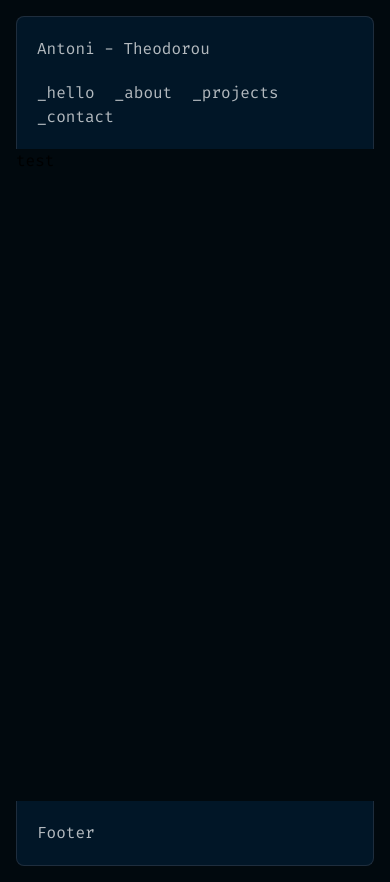
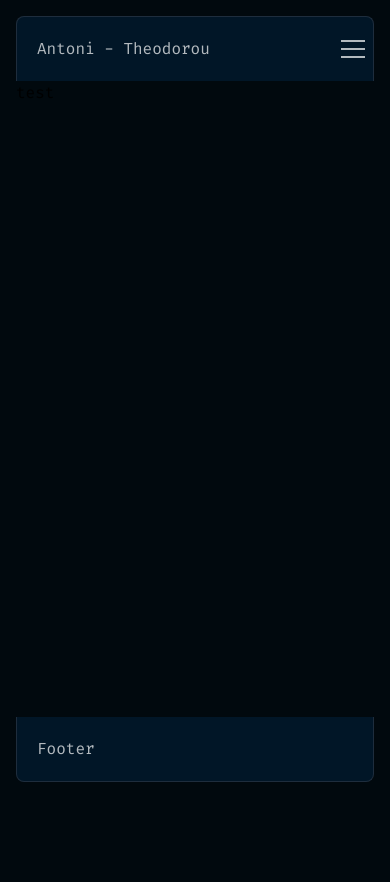
Before and after one commit to TheoToni/portfolio, a Next.js app: page / in a window 390 px wide. After the commit the page ends 844 px from the top, so only its background shows below. Built offline with nearby package versions, Linux system fonts and the light colour scheme.

Commit message:
Navigation and mobile menu

```diff
--- /dev/null
+++ b/src/app/components/burgerNav.tsx
@@ -0,0 +1,73 @@
+"use client";
+
+import { useState } from "react";
+import Link from "next/link";
+
+export default function BurgerNav() {
+  const [isOpen, setIsOpen] = useState(false);
+
+  const toggleMenu = () => {
+    setIsOpen(!isOpen);
+  };
+
+  return (
+    <div className="lg:hidden">
+      <button
+        onClick={toggleMenu}
+        className="flex flex-col justify-center items-center w-10 h-10 space-y-1.5 p-2"
+        aria-label="Toggle menu"
+      >
+        <span
+          className={`block w-6 h-0.5 bg-white/70 transition-transform duration-300 ${
+            isOpen ? "rotate-45 translate-y-2" : ""
+          }`}
+        ></span>
+        <span
+          className={`block w-6 h-0.5 bg-white/70 transition-opacity duration-300 ${
+            isOpen ? "opacity-0" : "opacity-100"
+          }`}
+        ></span>
+        <span
+          className={`block w-6 h-0.5 bg-white/70 transition-transform duration-300 ${
+            isOpen ? "-rotate-45 -translate-y-2" : ""
+          }`}
+        ></span>
+      </button>
+
+      {isOpen && (
+        <div className="absolute top-16 left-0 right-0 bg-[#011627] border border-[#1e2d3d] z-50 m-4 h-[calc(100vh-13rem)]">
+          <nav className="flex flex-col">
+            <Link
+              href="/"
+              className="p-4 border-b border-[#1e2d3d] hover:bg-[#263b50]"
+              onClick={toggleMenu}
+            >
+              _hello
+            </Link>
+            <Link
+              href="/about"
+              className="p-4 border-b border-[#1e2d3d] hover:bg-[#263b50]"
+              onClick={toggleMenu}
+            >
+              _about-me
+            </Link>
+            <Link
+              href="/projects"
+              className="p-4 border-b border-[#1e2d3d] hover:bg-[#263b50]"
+              onClick={toggleMenu}
+            >
+              _projects
+            </Link>
+            <Link
+              href="/contact"
+              className="p-4 hover:bg-[#263b50]"
+              onClick={toggleMenu}
+            >
+              _contact-me
+            </Link>
+          </nav>
+        </div>
+      )}
+    </div>
+  );
+}
--- a/src/app/components/header.tsx
+++ b/src/app/components/header.tsx
@@ -1,20 +1,46 @@
 import Link from "next/link";
+import BurgerNav from "./burgerNav";
 
 export default function Header() {
   return (
-    <header className="bg-[#011627] p-5 text-white/70 border-l border-t border-r  border-[#1e2d3d] rounded-t-lg ">
+    <header className="bg-[#011627] text-white/70 border-l border-t border-r border-[#1e2d3d] rounded-t-lg">
       <nav>
-        <ul className="flex justify-between items-center flex-wrap ">
-          <div className="flex gap-5 flex-wrap">
-            <span className="inline-block min-w-[17rem]">
+        <ul className="flex justify-between items-center flex-wrap">
+          <div className="flex flex-wrap">
+            <span className="inline-block min-w-[17rem] p-5">
               <Link href={"/"}>Antoni - Theodorou</Link>
             </span>
-            <Link href={"/"}>_hello</Link>
-            <Link href={"/about"}>_about</Link>
-            <Link href={"/projects"}>_projects</Link>
+            <div className="hidden lg:flex">
+              <Link
+                className="lg:border-l border-[#1e2d3d] p-5 hover:bg-[#263b50]"
+                href={"/"}
+              >
+                _hello
+              </Link>
+              <Link
+                className="lg:border-l border-[#1e2d3d] p-5 hover:bg-[#263b50]"
+                href={"/about"}
+              >
+                _about-me
+              </Link>
+              <Link
+                className="lg:border-l lg:border-r border-[#1e2d3d] p-5 hover:bg-[#263b50]"
+                href={"/projects"}
+              >
+                _projects
+              </Link>
+            </div>
           </div>
-          <div>
-            <Link href={"/"}>_contact</Link>
+          <div className="flex items-center">
+            <div className="hidden lg:block">
+              <Link
+                className="lg:border-l border-[#1e2d3d] p-5 hover:bg-[#263b50] rounded-tr-lg"
+                href={"/contact"}
+              >
+                _contact-me
+              </Link>
+            </div>
+            <BurgerNav />
           </div>
         </ul>
       </nav>
--- a/src/app/layout.tsx
+++ b/src/app/layout.tsx
@@ -16,7 +16,7 @@ const firaMono = Fira_Mono({
 });
 
 export const metadata: Metadata = {
-  title: "This is Antoni",
+  title: "Hey there!",
   description: "My portfolio page",
 };
 
@@ -28,7 +28,7 @@ export default function RootLayout({
   return (
     <html lang="en">
       <body
-        className={`${firaCode.variable} ${firaMono.variable}  bg-[#01090E]  min-h-screen lg:p-10 p-4`}
+        className={`${firaCode.variable} ${firaMono.variable}  bg-[#01090E]  min-h-screen lg:px-10 px-4 lg:py-10 py-4`}
       >
         <Header />
         {children}
--- a/src/app/page.tsx
+++ b/src/app/page.tsx
@@ -1,3 +1,3 @@
 export default function Home() {
-  return <main className="h-[calc(100vh-12rem)]">test</main>;
+  return <main className="h-[calc(100vh-13rem)]">test</main>;
 }
```
